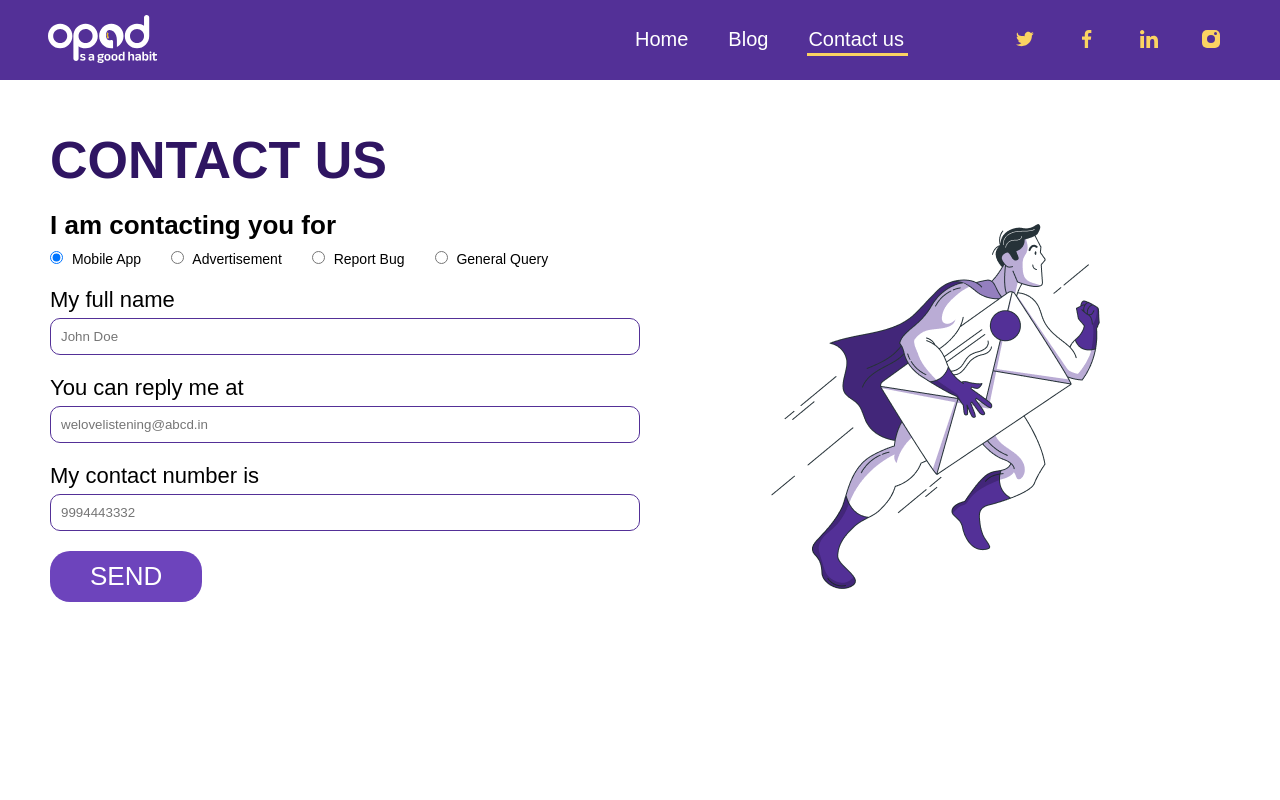
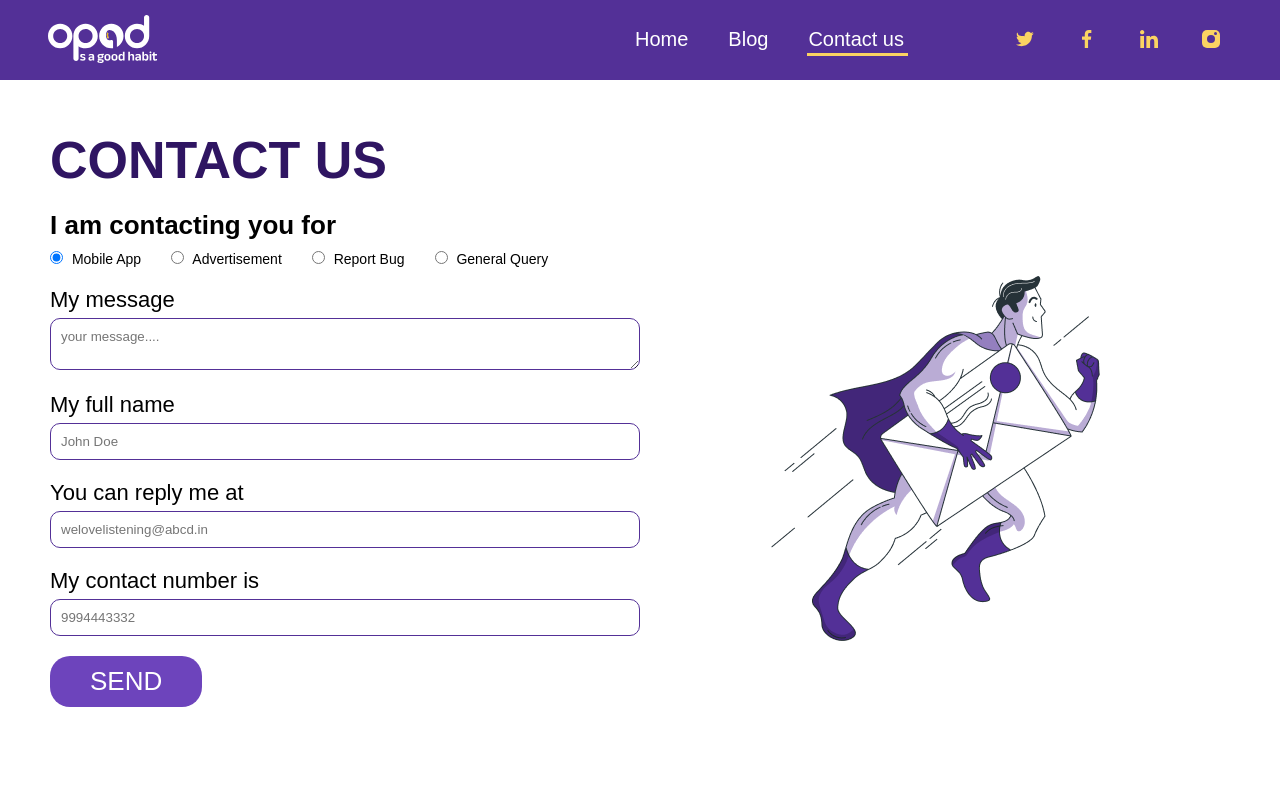
Before and after one commit to harshit-001/opod-website, a React (Create React App) app: page /contact in a window 1280 px wide. Shown: the top 800 px of the page. Built offline with nearby package versions, Linux system fonts and the light colour scheme; a web font is replaced by a local one.

Commit message:
swipe animation changes

```diff
--- a/src/components/Contact.jsx
+++ b/src/components/Contact.jsx
@@ -57,6 +57,10 @@ const Contact = () => {
             </form>
           </RadioWrapper>
           <form>
+             <div>
+              <Label required={true}>My message</Label>
+              <TextArea placeholder="your message...." type={"text"} required />
+            </div>
             <div>
               <Label required={true}>My full name</Label>
               <Input placeholder="John Doe" type={"text"} required />
@@ -193,6 +197,14 @@ const Input = styled.input`
   padding: 1rem;
   margin-top: 5px;
 `;
+
+const TextArea = styled.textarea`
+  width: 100%;
+  border: 1px solid ${({ theme }) => theme.colors.text.light_purple};
+  border-radius: 1rem;
+  padding: 1rem;
+  margin-top: 5px;
+`
 const ContactRight = styled.div`
   flex: 0.5;
   display: flex;
--- a/src/components/Hero.jsx
+++ b/src/components/Hero.jsx
@@ -56,8 +56,14 @@ const Span = styled.span`
 `;
 
 const SwipeAnimation = keyframes`
-0%{bottom : 2rem;}
-100% {bottom: 0rem;}`;
+  0%,
+  100% {
+    transform: translate(0, 0);
+  }
+
+  50% {
+    transform: translate(0, 2rem);
+  }`;
 
 const HeroWrapper = styled.section`
   display: flex;
@@ -73,11 +79,7 @@ const HeroWrapper = styled.section`
     bottom: 2rem;
     left: 50%;
     right: 50%;
-    animation-name: ${SwipeAnimation};
-    animation-duration: 1s;
-    animation-iteration-count: infinite;
-    animation-timing-function: ease-in-out;
-    animation-fill-mode: both;
+    animation: ${SwipeAnimation} 1s ease-in-out infinite;
   }
 
   @media (max-width: ${({ theme }) => theme.media.tab}) {
```
